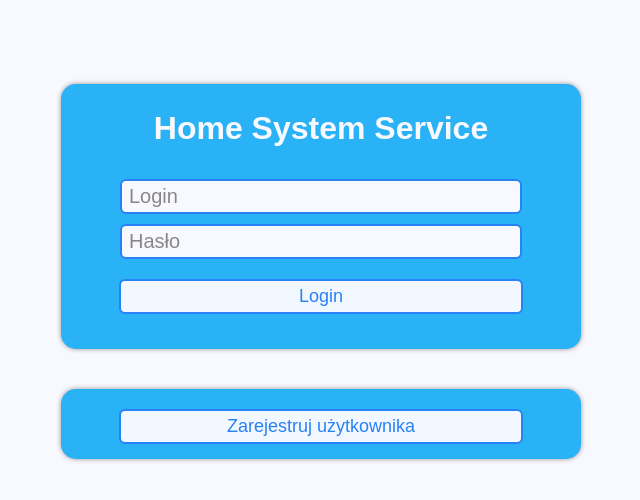
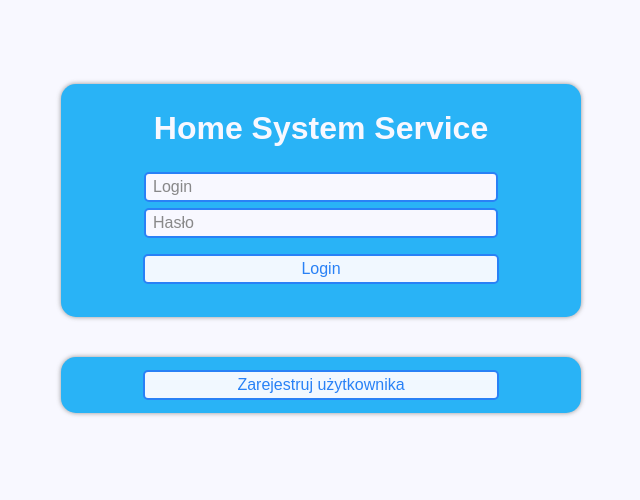
Before and after one commit to pawbla/homeReactApp, a React (Create React App) app: page /login in a window 1280 px wide. Shown: the top 500 px of the page, without its empty margins (319-959 px from the left). Built offline with nearby package versions, Linux system fonts and the light colour scheme.

Commit message:
Apply buttons lib to project

```diff
--- a/src/Components/LoginPageRenderer.js
+++ b/src/Components/LoginPageRenderer.js
@@ -2,6 +2,9 @@ import React from 'react';
 import {makeStyles} from '@material-ui/core/styles';
 import { LinearProgress } from '@material-ui/core';
 import { connect } from 'react-redux';
+import {hsInput as HS_Input} from '../libs/hsInput'
+import {hsSubmit as HS_Submit, hsButton as HS_Button} from '../libs/hsButton'
+
 
 const useStyles = makeStyles(theme => ({
     box: {
@@ -34,42 +37,9 @@ const useStyles = makeStyles(theme => ({
     buttons: {
         marginTop: '10px',
     },
-    textField: {
-        border: '2px solid #056DF5',
-        width: '80%',
-        fontSize: '20px',
-        padding: '4px 7px',
-        marginTop: '10px',
-        borderRadius: '6px',
-        outline: 'none',
-        background: '#f8f8ff',
-        '&:focus': {
-            boxShadow: '0 0 13px gray'
-        }
-    },
     progressRoot: {
         height: '4px'
     },
-    loginButton: {
-        marginTop: '10px',
-        display: 'inline-block',
-        width: '84%',
-        height: '35px',
-        borderRadius: '6px',
-        padding: '2px',
-        margin: '5px 0px',
-        background: '#F0F8FF',
-        border: '2px solid #056DF5',
-        color: '#056DF5',
-        outline: 'none',
-        fontSize: '18px',
-        '&:active': {
-            background: '#05C5F5',
-            border: '2px solid #F0F8FF',
-            color: '#F0F8FF',
-            boxShadow: '0 0 15px gray',
-        },
-    }
 }));
 
 function LoginPageRenderer(props) {
@@ -85,34 +55,29 @@ function LoginPageRenderer(props) {
                 <h1 className={styles.title}>Home System Service</h1>
                 <form className={styles.form} onSubmit={props.handleLogin}>
                     <div>
-                        <input
-                            type="text"
-                            placeholder="Login"
-                            value={props.values.text}
-                            onChange={props.handleChange}
-                            className={styles.textField}>
-                        </input>
+                        <HS_Input placeholder="Login"
+                              width="70%"
+                              onChange={props.handleChange}
+                              value={props.values.text}></HS_Input>
                     </div>
                     <div>
-                        <input
-                            type="password"
-                            placeholder="Hasło"
-                            value={props.values.password}
-                            onChange={props.handleChange}
-                            className={styles.textField}>
-                        </input>
+                        <HS_Input placeholder="Hasło"
+                              width="70%"
+                              type="password"
+                              onChange={props.handleChange}
+                              value={props.values.password}></HS_Input>
                     </div>
                     <div className={styles.buttons}>
-                        <input
-                            type='submit'
-                            value="Login"
-                            className={styles.loginButton}>
-                        </input>
+                        <HS_Submit width="74%"
+                                   alt="true"
+                                   value="Login"></HS_Submit>
                     </div>
                 </form>
             </div>
             <div className={`${styles.box} ${styles.register}`} onClick={props.handleRegister}>
-                <button className={styles.loginButton}>Zarejestruj użytkownika</button>
+                <HS_Button text="Zarejestruj użytkownika"
+                            alt="true"
+                            width="74%"></HS_Button>
             </div>
         </div>
     );
--- a/src/Components/MyProfile/MyProfilePresentational.jsx
+++ b/src/Components/MyProfile/MyProfilePresentational.jsx
@@ -1,7 +1,7 @@
-import React, {useEffect} from 'react';
+import React from 'react';
 import './styles.css'
 
-import HS_Input from '../../libs/hsInput'
+import {hsInput as HS_Input} from '../../libs/hsInput'
 import {hsSubmit as HS_Submit, hsButton as HS_Button} from '../../libs/hsButton'
 
 function MyProfilePresentational(props) {
--- a/src/Components/Register/RegisterPresentational.js
+++ b/src/Components/Register/RegisterPresentational.js
@@ -2,6 +2,8 @@ import React from 'react';
 import {makeStyles} from '@material-ui/core/styles';
 import { LinearProgress } from '@material-ui/core';
 import { connect } from 'react-redux';
+import {hsInput as HS_Input} from '../../libs/hsInput'
+import {hsSubmit as HS_Submit, hsButton as HS_Button} from '../../libs/hsButton'
 
 const useStyles = makeStyles(theme => ({
     main: {
@@ -26,40 +28,6 @@ const useStyles = makeStyles(theme => ({
     },
     button: {
         marginTop: '10px',
-        '& input': {
-            display: 'inline-block',
-            width: '84%',
-            height: '35px',
-            borderRadius: '6px',
-            padding: '2px',
-            margin: '5px 0px',
-            background: '#F0F8FF',
-            border: '2px solid #056DF5',
-            color: '#056DF5',
-            outline: 'none',
-            fontSize: '18px',
-            '&:active': {
-                background: '#05C5F5',
-                border: '2px solid #F0F8FF',
-                color: '#F0F8FF',
-                boxShadow: '0 0 15px gray',
-            },
-        },
-    },
-    textField: {
-            '& input': {
-            border: '2px solid #056DF5',
-            width: '80%',
-            fontSize: '20px',
-            padding: '4px 7px',
-            marginTop: '5px',
-            borderRadius: '6px',
-            outline: 'none',
-            background: '#f8f8ff',
-            '&:focus': {
-                boxShadow: '0 0 13px gray'
-            }
-        }
     },
 }));
 
@@ -77,23 +45,20 @@ function RegisterPresentational(props) {
                 <form className={styles.form} onSubmit={props.onSubmit}>
                     {
                         props.fields.map((field, index) => (
-                            <div className={styles.textField} key={index} >
-                                <input
-                                    style={{borderColor: props.errors[field.name] ? 'red' : styles.textField.border}}
+                            <div key={index} >
+                                <HS_Input placeholder={field.placeholder}
+                                    width="70%"
                                     type={field.type}
-                                    placeholder={field.placeholder}
                                     name={field.name}
+                                    onChange={event=> props.onChange(event)}
                                     value={props.value[field.name]}
-                                    onChange={event=> props.onChange(event)}>
-                                </input>
+                                    isError={props.errors[field.name]}></HS_Input>
                             </div>
                         ))
                     }
                     <div className={styles.button}>
-                        <input
-                            type='submit'
-                            value="Wyślij">
-                        </input>
+                        <HS_Submit width="74%"
+                                   alt="true"></HS_Submit>
                     </div>
                 </form>
             </div>
--- a/src/libs/hsButton.css
+++ b/src/libs/hsButton.css
@@ -17,3 +17,12 @@
     border: 2px solid #0347C3;
     background: #0347C3;
 }
+
+.btnAlt {
+    background: #F0F8FF;
+    color: #056DF5;
+}
+
+.btnAlt:hover {
+    color: #F0F8FF;
+}
--- a/src/libs/hsButton.js
+++ b/src/libs/hsButton.js
@@ -3,8 +3,9 @@ import './hsButton.css'
 
 function hsSubmit(props) {
     return(
-        <input className="btn"
+        <input className={props.alt ? "btn btnAlt" : "btn"}
                type="submit"
+               value={props.value === "" ? "Prześlij" : props.value}
                style={{width: props.width}}>
          </input>
     )
@@ -12,7 +13,7 @@ function hsSubmit(props) {
 
 function hsButton(props) {
     return(
-        <button className="btn"
+        <button className={props.alt ? "btn btnAlt" : "btn"}
                 style={{width: props.width}}>
                     {props.text}
         </button>
--- a/src/libs/hsInput.css
+++ b/src/libs/hsInput.css
@@ -12,3 +12,7 @@
     border: 2px solid #0347C3;
     box-shadow: 0 0 5px gray;
 }
+
+.input_field_error {
+    border-color: red;
+}
--- a/src/libs/hsInput.js
+++ b/src/libs/hsInput.js
@@ -3,15 +3,15 @@ import './hsInput.css'
 
 function hsInput(props) {
     return(
-        <input className="input_field"
-               type="text"
+        <input className={props.isError ? "input_field input_field_error" : "input_field"}
+               type={props.type === "" ? "text" : props.type}
                placeholder={props.placeholder}
                name={props.name}
                value={props.value}
                onChange={props.onChange}
                style={{width: props.width}}>
-         </input>
+        </input>
     )
 }
 
-export default hsInput;
+export {hsInput};
```
